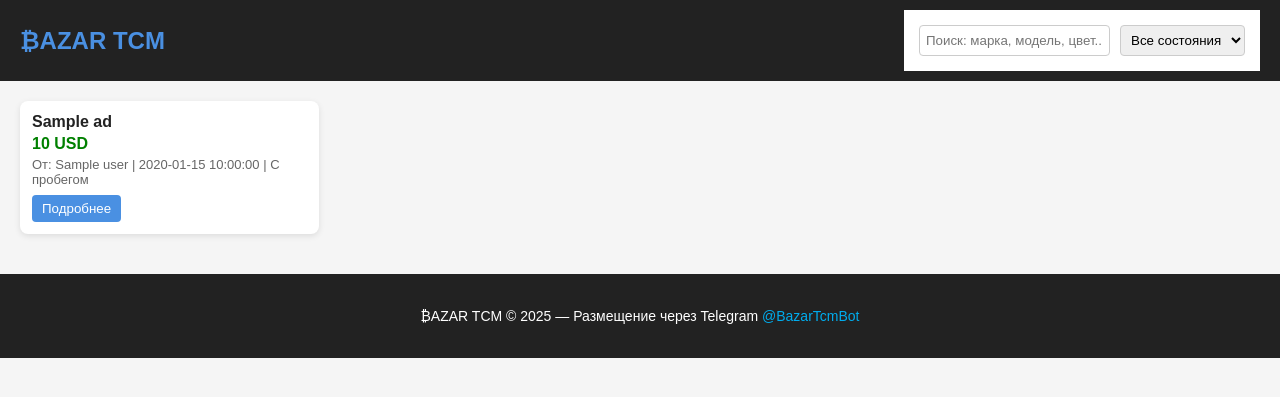
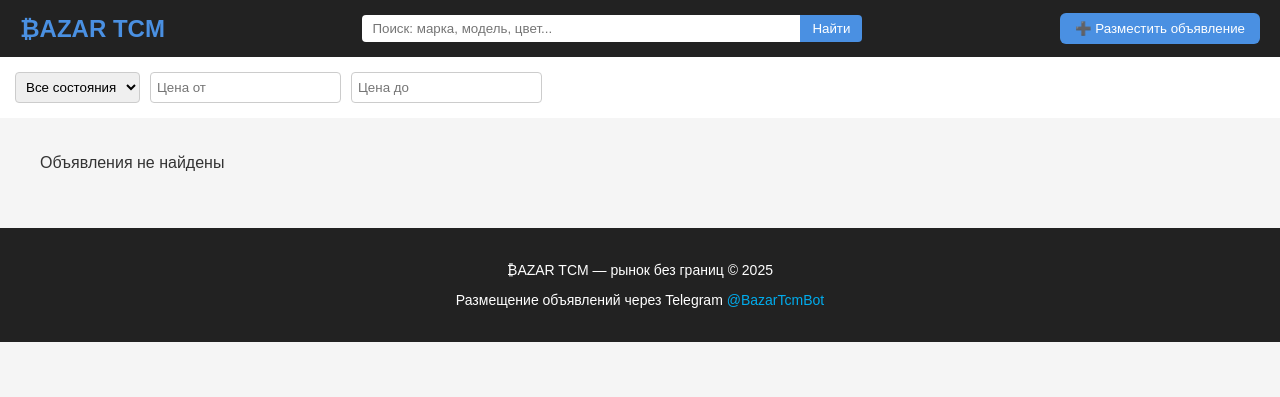
Before and after one commit to ayzik999/Bazartcm, a Flask app: template templates/category.html in a window 1280 px wide. Shown: the top 397 px of the page. Run offline with Flask 3, Linux system fonts and the light colour scheme; the template is opened without the code that fills it: most values are stand-ins (such as "Sample title", 1, 10 or a date in 2020).

Commit message:
Update category.html

```diff
--- a/templates/category.html
+++ b/templates/category.html
@@ -4,22 +4,25 @@
 <meta charset="UTF-8">
 <meta name="viewport" content="width=device-width, initial-scale=1.0">
 <title>₿AZAR TCM — {{ category }}</title>
-<link rel="stylesheet" href="/static/css/style.css">
 <link rel="stylesheet" href="https://cdn.jsdelivr.net/npm/bootstrap-icons@1.11.3/font/bootstrap-icons.css">
 <style>
-body {margin:0;font-family:Arial,sans-serif;background:#f5f5f5;color:#333;}
+body {margin:0;font-family:Arial,sans-serif;background:#f5f5f5;color:#333;min-height:100vh;}
 header{display:flex;justify-content:space-between;align-items:center;background:#222;padding:10px 20px;color:white;position:sticky;top:0;z-index:100;flex-wrap:wrap;}
 .logo{font-size:24px;font-weight:bold;color:#4a90e2;}
+.header-center{flex:1;max-width:500px;margin:5px 10px;display:flex;}
+.header-center input{flex:1;padding:6px 10px;border-radius:4px 0 0 4px;border:none;}
+.header-center button{padding:6px 12px;background:#4a90e2;color:white;border:none;border-radius:0 4px 4px 0;cursor:pointer;}
+.header-center button:hover{background:#3578c4;}
+.header-right .add-btn{padding:8px 15px;background:#4a90e2;color:white;border:none;border-radius:6px;cursor:pointer;}
+.header-right .add-btn:hover{background:#3578c4;}
 .filters{display:flex;gap:10px;padding:15px;background:white;flex-wrap:wrap;}
-.filters input, .filters select{padding:6px;border-radius:4px;border:1px solid #ccc;}
-.ads-container{padding:20px;display:grid;grid-template-columns:repeat(auto-fill,minmax(250px,1fr));gap:15px;}
-.ad{background:white;padding:12px;border-radius:8px;box-shadow:0 2px 6px rgba(0,0,0,0.1);display:flex;flex-direction:column;justify-content:space-between;transition:0.3s;}
-.ad:hover{transform:translateY(-3px);box-shadow:0 6px 12px rgba(0,0,0,0.2);}
-.ad-title{font-weight:bold;font-size:16px;margin-bottom:4px;color:#222;}
+.filters select,.filters input{padding:6px;border-radius:4px;border:1px solid #ccc;}
+.ads-container{padding:20px;max-width:1200px;margin:0 auto;display:grid;grid-template-columns:repeat(auto-fill,minmax(240px,1fr));gap:15px;}
+.ad{background:white;padding:12px;border-radius:8px;box-shadow:0 2px 6px rgba(0,0,0,0.1);transition:0.3s;}
+.ad:hover{transform:translateY(-2px);box-shadow:0 6px 12px rgba(0,0,0,0.15);}
+.ad-title{font-weight:bold;font-size:16px;margin-bottom:4px;}
 .ad-price{color:green;font-weight:bold;margin-bottom:4px;}
-.ad-meta{font-size:13px;color:#666;margin-bottom:8px;}
-.ad button{align-self:flex-start;padding:6px 10px;background:#4a90e2;color:white;border:none;border-radius:4px;cursor:pointer;}
-.ad button:hover{background:#3578c4;}
+.ad-meta{font-size:13px;color:#666;}
 footer{background:#222;color:white;text-align:center;padding:20px;font-size:14px;margin-top:20px;}
 footer a{color:#00aced;text-decoration:none;}
 footer a:hover{text-decoration:underline;}
@@ -28,69 +31,75 @@
 <body>
 
 <header>
-  <div class="logo">₿AZAR TCM</div>
-  <div class="filters">
+  <div class="logo">₿AZAR <span>TCM</span></div>
+  <div class="header-center">
     <input type="text" id="searchInput" placeholder="Поиск: марка, модель, цвет...">
-    <select id="filterCondition">
-      <option value="">Все состояния</option>
-      <option value="new">Новое</option>
-      <option value="used">С пробегом</option>
-    </select>
+    <button onclick="applyFilters()">Найти</button>
+  </div>
+  <div class="header-right">
+    <button class="add-btn" onclick="window.open('https://t.me/BazarTcmBot','_blank')">➕ Разместить объявление</button>
   </div>
 </header>
 
+<div class="filters">
+  <select id="filterCondition">
+    <option value="">Все состояния</option>
+    <option value="new">Новое</option>
+    <option value="used">С пробегом</option>
+  </select>
+  <input type="number" id="priceMin" placeholder="Цена от">
+  <input type="number" id="priceMax" placeholder="Цена до">
+</div>
+
 <section class="ads-container" id="adsContainer">
-  {% if ads %}
-    {% for ad in ads %}
-      <div class="ad">
-        <div class="ad-title">{{ ad.title }}</div>
-        <div class="ad-price">{{ ad.price }} {{ ad.currency }}</div>
-        <div class="ad-meta">От: {{ ad.user }} | {{ ad.date }} | {{ ad.condition == 'new' and 'Новое' or 'С пробегом' }}</div>
-        <button onclick="alert('Подробнее пока не настроено')">Подробнее</button>
-      </div>
-    {% endfor %}
-  {% else %}
-    <p>Объявлений нет</p>
-  {% endif %}
+  <!-- Объявления подгрузятся сюда -->
 </section>
 
 <footer>
-  <p>₿AZAR TCM © 2025 — Размещение через Telegram <a href="https://t.me/BazarTcmBot">@BazarTcmBot</a></p>
+  <p>₿AZAR TCM — рынок без границ © 2025</p>
+  <p>Размещение объявлений через Telegram <a href="https://t.me/BazarTcmBot" target="_blank">@BazarTcmBot</a></p>
 </footer>
 
 <script>
-const ads = {{ ads|tojson }};
-const searchInput = document.getElementById('searchInput');
-const filterCondition = document.getElementById('filterCondition');
-const container = document.getElementById('adsContainer');
+let ADS = {{ ads|tojson|safe }};
 
 function renderAds(list){
+  const container = document.getElementById('adsContainer');
   container.innerHTML = '';
-  if(!list.length){ container.innerHTML='<p>Объявления не найдены</p>'; return; }
+  if(!list.length){
+    container.innerHTML = '<p>Объявления не найдены</p>';
+    return;
+  }
   list.forEach(ad=>{
     const div=document.createElement('div');
     div.className='ad';
-    div.innerHTML=`<div class="ad-title">${ad.title}</div>
-                   <div class="ad-price">${ad.price} ${ad.currency}</div>
-                   <div class="ad-meta">От: ${ad.user} | ${ad.date} | ${ad.condition==='new'?'Новое':'С пробегом'}</div>
-                   <button onclick="alert('Подробнее пока не настроено')">Подробнее</button>`;
+    div.innerHTML=`
+      <div class="ad-title">${ad.title}</div>
+      <div class="ad-price">${ad.price} ${ad.currency}</div>
+      <div class="ad-meta">От: ${ad.user} | Дата: ${ad.date} | ${ad.condition==='new'?'Новое':'С пробегом'}</div>
+    `;
     container.appendChild(div);
   });
 }
 
 function applyFilters(){
-  const q = searchInput.value.toLowerCase();
-  const cond = filterCondition.value;
-  const filtered = ads.filter(ad=>{
-    let ok = ad.title.toLowerCase().includes(q) || ad.user.toLowerCase().includes(q);
-    if(cond) ok = ok && ad.condition===cond;
+  const q = document.getElementById('searchInput').value.trim().toLowerCase();
+  const condition = document.getElementById('filterCondition').value;
+  const min = Number(document.getElementById('priceMin').value) || 0;
+  const max = Number(document.getElementById('priceMax').value) || Infinity;
+
+  const filtered = ADS.filter(ad=>{
+    const text = (ad.title+' '+(ad.user||'')).toLowerCase();
+    const priceNum = Number(ad.price.replace(/\s/g,''));
+    let ok = text.includes(q) && priceNum>=min && priceNum<=max;
+    if(condition) ok = ok && ad.condition===condition;
     return ok;
   });
   renderAds(filtered);
 }
 
-searchInput.addEventListener('input', applyFilters);
-filterCondition.addEventListener('change', applyFilters);
+// Инициализация
+renderAds(ADS);
 </script>
 
 </body>
```
